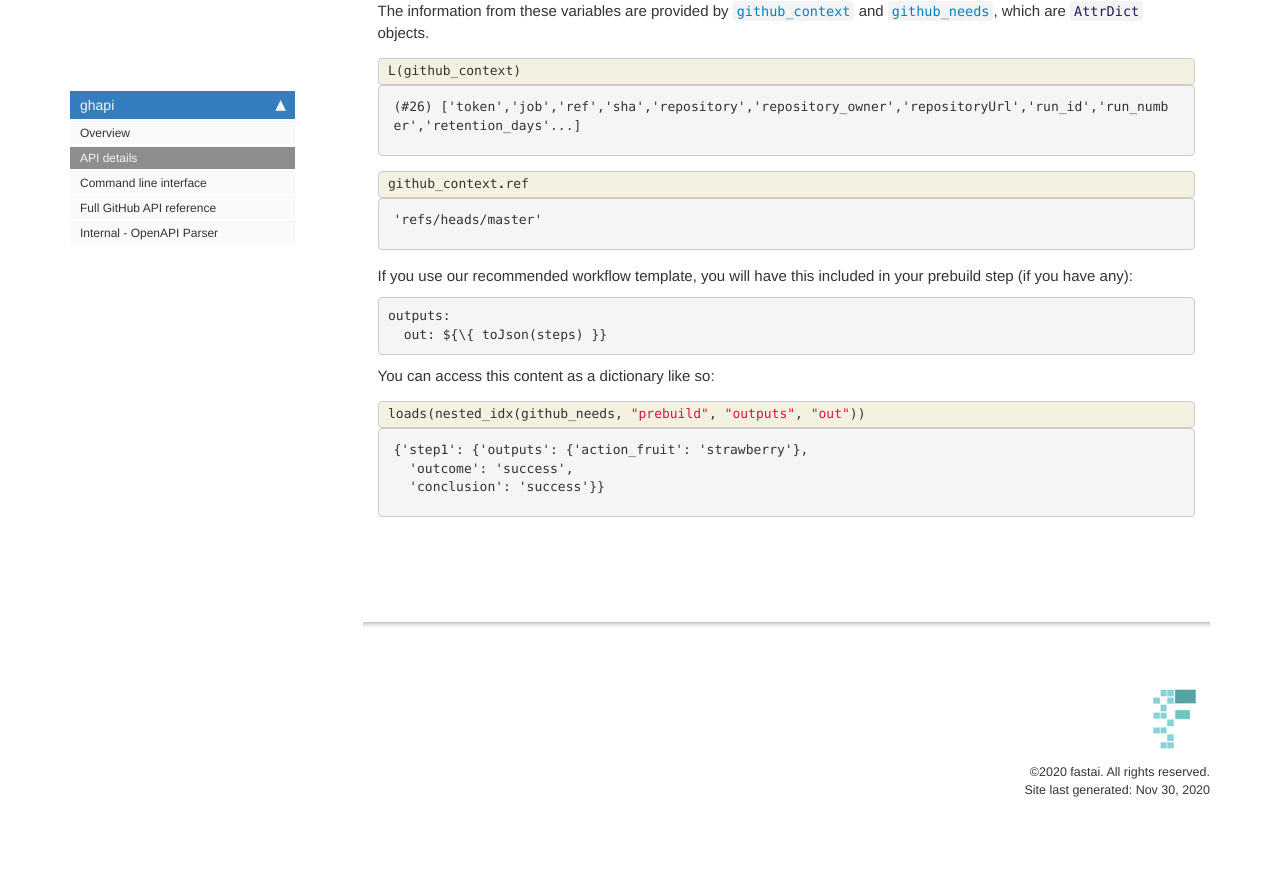
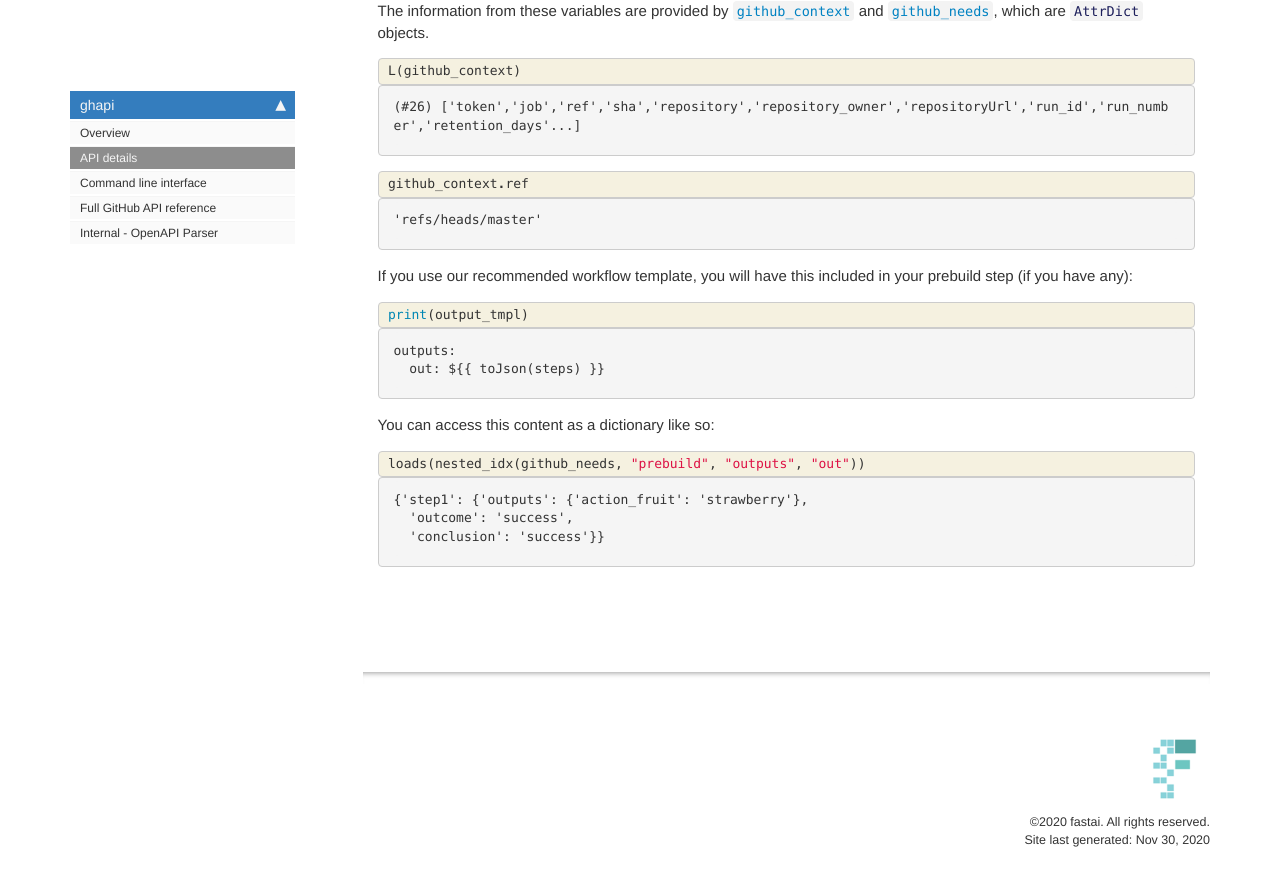
Before and after one commit to fastai/ghapi, a Jekyll site: the page built from docs/core.html, in a window 1280 px wide and 900 px high, scrolled down 8753 px. Shown: the top 886 px of the window. Built offline with Jekyll 4.4.1, drawn with Linux system fonts in a browser that asks for light colours; nearby versions of some CDN libraries; comment, search, counter and statistics services are not loaded; before the commit the page ends 9603 px from its top, so only the background shows below that.

Commit message:
output_tmpl

```diff
--- a/docs/core.html
+++ b/docs/core.html
@@ -1701,12 +1701,54 @@
 </div>
     {% endraw %}
 
+    {% raw %}
+
+<div class="cell border-box-sizing code_cell rendered">
+
+</div>
+    {% endraw %}
+
 <div class="cell border-box-sizing text_cell rendered"><div class="inner_cell">
 <div class="text_cell_render border-box-sizing rendered_html">
 <p>If you use our recommended workflow template, you will have this included in your prebuild step (if you have any):</p>
 
-<pre><code>outputs:
-  out: ${\{ toJson(steps) }}</code></pre>
+</div>
+</div>
+</div>
+    {% raw %}
+
+<div class="cell border-box-sizing code_cell rendered">
+<div class="input">
+
+<div class="inner_cell">
+    <div class="input_area">
+<div class=" highlight hl-ipython3"><pre><span></span><span class="nb">print</span><span class="p">(</span><span class="n">output_tmpl</span><span class="p">)</span>
+</pre></div>
+
+    </div>
+</div>
+</div>
+
+<div class="output_wrapper">
+<div class="output">
+
+<div class="output_area">
+
+<div class="output_subarea output_stream output_stdout output_text">
+<pre>outputs:
+  out: ${{ toJson(steps) }}
+</pre>
+</div>
+</div>
+
+</div>
+</div>
+
+</div>
+    {% endraw %}
+
+<div class="cell border-box-sizing text_cell rendered"><div class="inner_cell">
+<div class="text_cell_render border-box-sizing rendered_html">
 <p>You can access this content as a dictionary like so:</p>
 
 </div>
--- a/ghapi/_nbdev.py
+++ b/ghapi/_nbdev.py
@@ -21,6 +21,7 @@
          "print_summary": "00_core.ipynb",
          "github_context": "00_core.ipynb",
          "github_needs": "00_core.ipynb",
+         "output_tmpl": "00_core.ipynb",
          "ghapi": "01_cli.ipynb",
          "ghpath": "01_cli.ipynb",
          "ghraw": "01_cli.ipynb",
--- a/ghapi/core.py
+++ b/ghapi/core.py
@@ -1,6 +1,6 @@
 # AUTOGENERATED! DO NOT EDIT! File to edit: 00_core.ipynb (unless otherwise specified).
 
-__all__ = ['GH_HOST', 'GhApi', 'EMPTY_TREE_SHA', 'print_summary', 'github_context', 'github_needs']
+__all__ = ['GH_HOST', 'GhApi', 'EMPTY_TREE_SHA', 'print_summary', 'github_context', 'github_needs', 'output_tmpl']
 
 # Cell
 from fastcore.utils import *
@@ -224,3 +224,6 @@
 # Cell
 github_context = AttrDict(loads(os.getenv("GITHUB_CONTEXT", "{}")))
 github_needs = AttrDict(loads(os.getenv("GITHUB_NEEDS", "{}")))
+
+# Cell
+output_tmpl = "outputs:\n  out: ${{ toJson(steps) }}"
```
Also changed, not shown: 1 other file.
